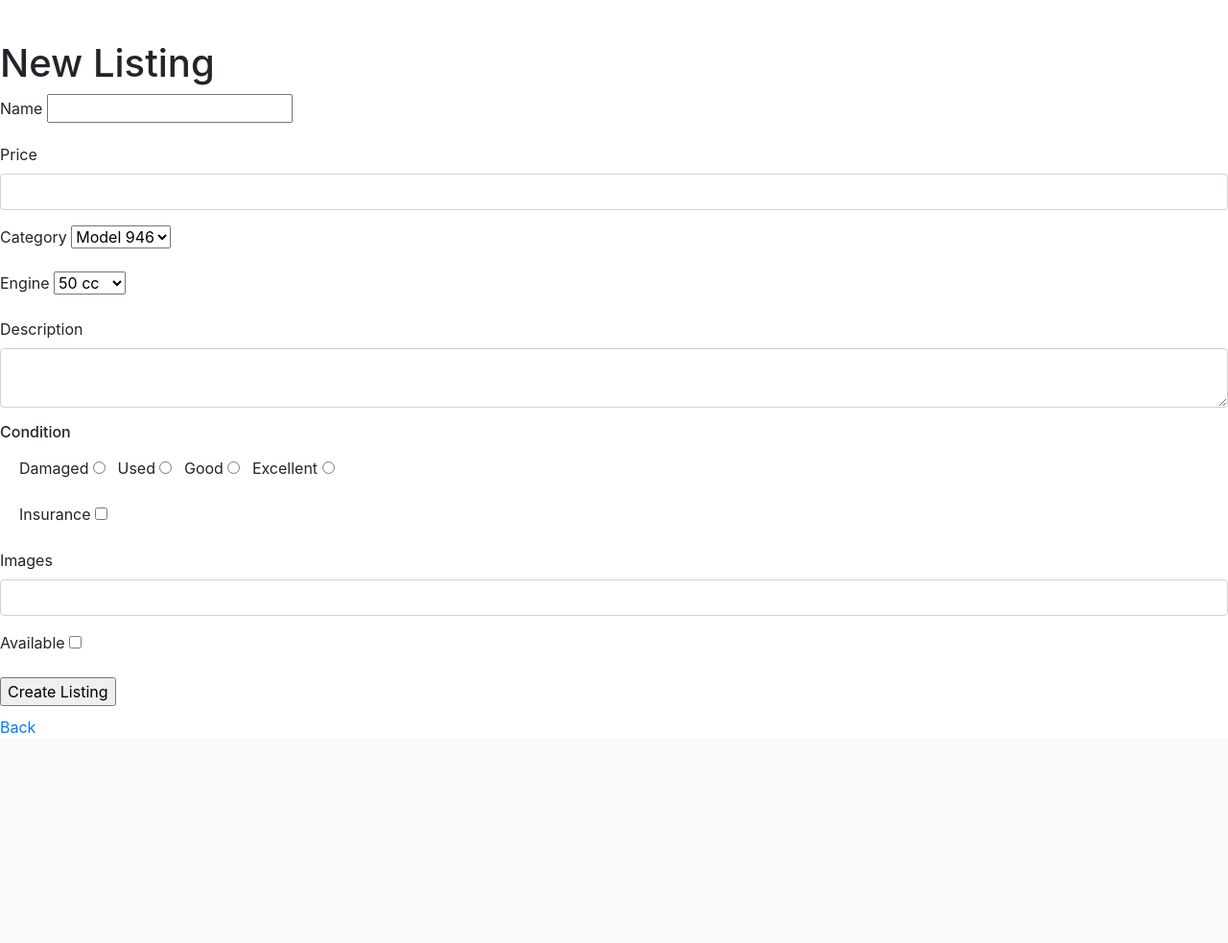
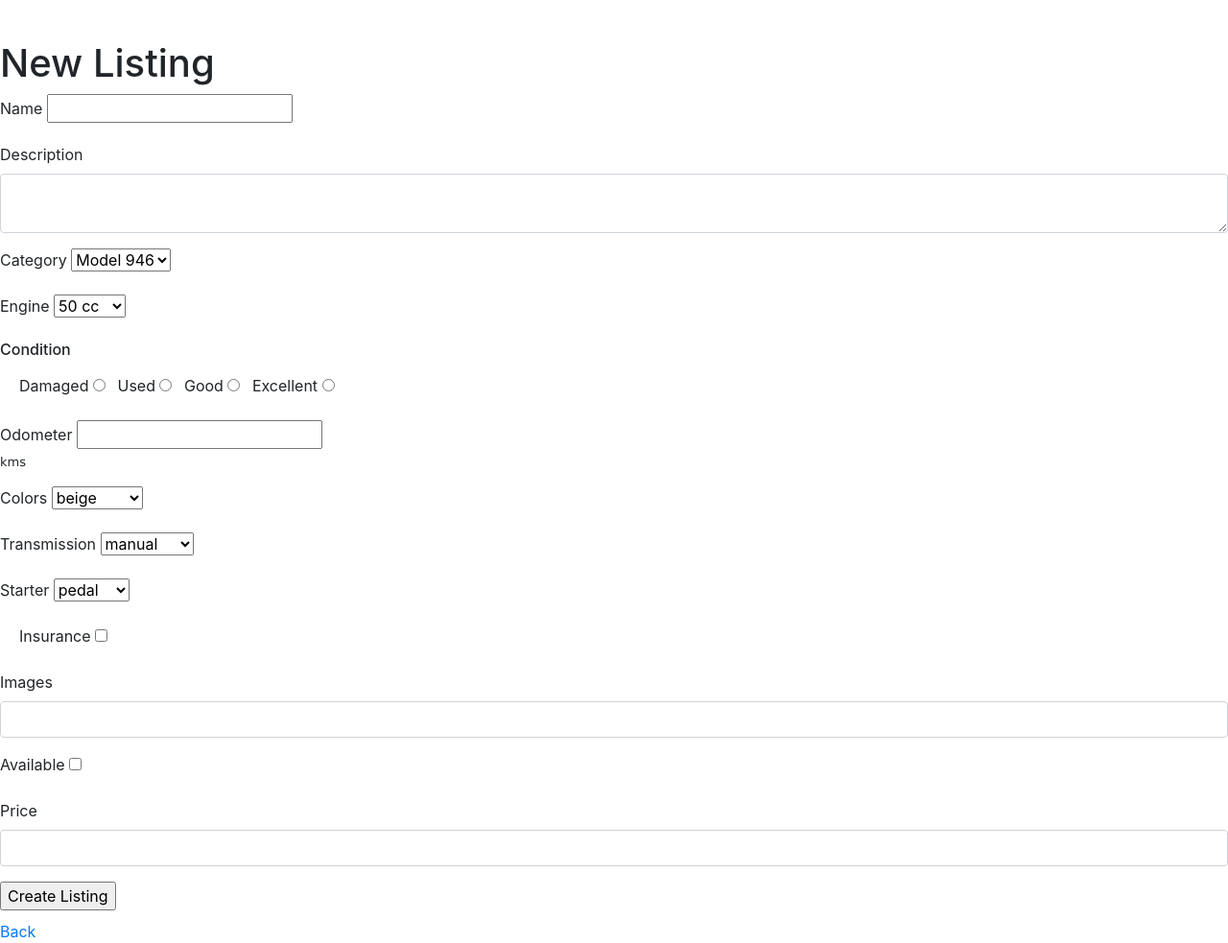
Before and after one commit to iri6ka/vespa-sharing-app, a Rails app: page /listings/new in a window 1280 px wide. Shown: the part 80-1063 px from the top of the page at 96% size. Before the commit the page ends 850 px from the top, so only its background shows below. Run offline with Rails 7, Linux system fonts and the light colour scheme; data comes from the database, SQL or seed files in the repository; style sheets or scripts are compiled from the project's sources; some libraries are stand-ins or nearby versions.

Commit message:
finally made drop downs for colors, transmission and starter enums

```diff
--- a/app/controllers/listings_controller.rb
+++ b/app/controllers/listings_controller.rb
@@ -68,6 +68,9 @@ class ListingsController < ApplicationController
       @conditions = Listing.conditions.keys
       @engines = Engine.all
       @features = Feature.all
+      @colors = Listing.colors.keys
+      @transmissions = Listing.transmissions.keys
+      @starters = Listing.starters.keys
     end
 
     # Only allow a list of trusted parameters through.
--- a/app/models/listing.rb
+++ b/app/models/listing.rb
@@ -2,9 +2,9 @@ class Listing < ApplicationRecord
   belongs_to :category
   belongs_to :engine
   enum conditions: {damaged: 0, used: 1, good: 2, excellent: 3}
-  enum color: {beige: 0, black: 1, blue: 2, bronze: 3, brown: 4, gold: 5, green: 6, grey: 7, magenta: 8, maroon: 9, burgundy: 10, orange: 11, pink: 12, purple: 13, red: 14, silver: 15, white: 16, yellow: 17}
-  enum transmission: {manual: 0, automatic: 1}
-  enum starter: {pedal: 0, electric: 1}
+  enum colors: {beige: 0, black: 1, blue: 2, bronze: 3, brown: 4, gold: 5, green: 6, grey: 7, magenta: 8, maroon: 9, burgundy: 10, orange: 11, pink: 12, purple: 13, red: 14, silver: 15, white: 16, yellow: 17}
+  enum transmissions: {manual: 0, automatic: 1}
+  enum starters: {pedal: 0, electric: 1}
   has_many :features, through: :listing_features
   has_many :listing_features, dependent: :destroy
   accepts_nested_attributes_for :listing_features
--- a/app/views/listings/_form.html.erb
+++ b/app/views/listings/_form.html.erb
@@ -17,8 +17,8 @@
   </div>
 
   <div class="form-group mb-3">
-    <%= form.label :price, class: "form-label" %>
-    <%= form.number_field :price, class: "form-control" %>
+    <%= form.label :description, class: "form-label" %>
+    <%= form.text_area :description, class: "form-control" %>
   </div>
 
   <div class="form-group mb-3">
@@ -31,10 +31,6 @@
     <%= form.select :engine_id, engines.map {|engine| [engine.name, engine.id]}, class: "form-select" %>
   </div>
 
-  <div class="form-group mb-3">
-    <%= form.label :description, class: "form-label" %>
-    <%= form.text_area :description, class: "form-control" %>
-  </div>
 
 <h6 class='mb-3'>Condition</h6>
  <div class="form-check form-check-line mb-3">
@@ -43,6 +39,26 @@
     <%= form.radio_button :condition, option, class: "mr-2" %>
     <%end%>
   </div>
+
+  <div class="form-group mb-3">
+    <%= form.label :odometer, class: "form-label" %>
+    <%= form.text_field :name %><p> kms </p>
+  </div>
+
+<div class="form-group mb-3">
+    <%= form.label :colors, class: "form-label" %>
+    <%= form.select :colors, Listing.colors.keys %>
+</div>
+
+<div class="form-group mb-3">
+    <%= form.label :transmission, class: "form-label" %>
+    <%= form.select :transmission, Listing.transmissions.keys %>
+</div>
+
+<div class="form-group mb-3">
+    <%= form.label :starter, class: "form-label" %>
+    <%= form.select :starter, Listing.starters.keys %>
+</div>
 
   <div class="form-check mb-3">
     <%= form.label :insurance, class: "form-label" %>
@@ -59,6 +75,12 @@
     <%= form.check_box :available %>
   </div>
 
+  <div class="form-group mb-3">
+    <%= form.label :price, class: "form-label" %>
+    <%= form.number_field :price, class: "form-control" %>
+  </div>
+
+
   <div class="actions">
     <%= form.submit %>
   </div>
--- a/app/views/listings/edit.html.erb
+++ b/app/views/listings/edit.html.erb
@@ -1,6 +1,6 @@
 <h1>Editing Listing</h1>
 
-<%= render 'form', listing: @listing, categories: @categories, conditions: @conditions, engines: @engines %>
+<%= render 'form', listing: @listing, categories: @categories, conditions: @conditions, engines: @engines, colors: @colors, transmissions: @transmissions, starters: @starters %>
 
 <%= link_to 'Show', @listing %> |
 <%= link_to 'Back', listings_path %>
--- a/app/views/listings/new.html.erb
+++ b/app/views/listings/new.html.erb
@@ -1,5 +1,5 @@
 <h1>New Listing</h1>
 
-<%= render 'form', listing: @listing, categories: @categories, conditions: @conditions, engines: @engines %>
+<%= render 'form', listing: @listing, categories: @categories, conditions: @conditions, engines: @engines, colors: @colors, transmissions: @transmissions, starters: @starters %>
 
 <%= link_to 'Back', listings_path %>
```
Also changed, not shown: app/views/listings/index.html.erb (+12 -3 lines).
